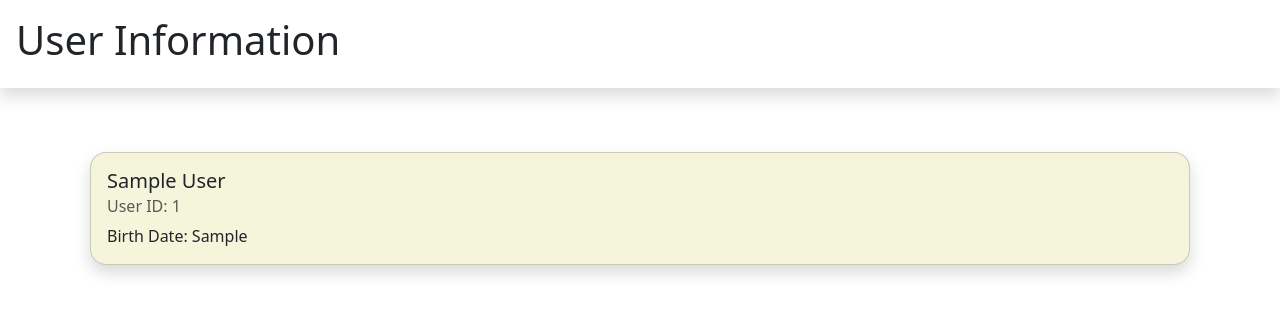
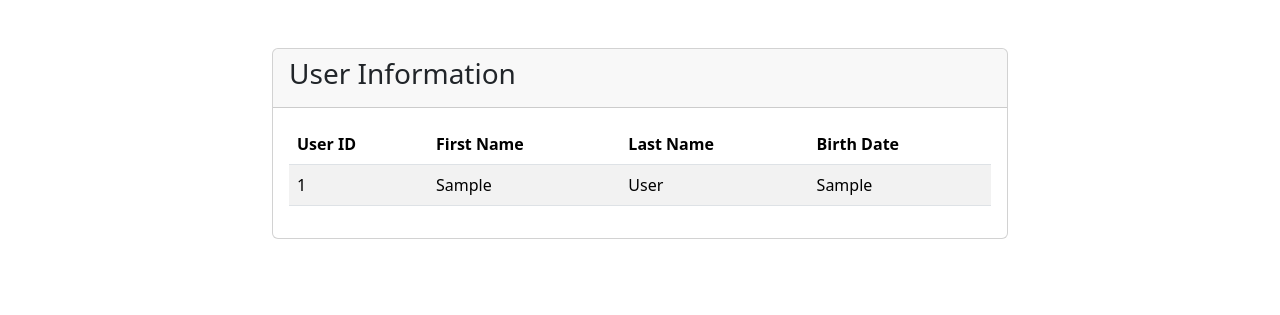
Before and after one commit to ibarondo/database-administration, a PHP site: page / in a window 1280 px wide. Shown: the top 315 px of the page. Run offline with PHP 8.4, Linux system fonts and the light colour scheme; tables that the repository leaves empty or names only in its code hold one stand-in row (values such as "Sample post").

Commit message:
Update submodule content

```diff
--- a/A05/index.php
+++ b/A05/index.php
@@ -19,41 +19,54 @@ $result = executeQuery($query);
 </head>
 
 <body>
-  <div class="container-fluid shadow mb-5 p-3">
-    <h1>User Information</h1>
+  <div class="container my-5">
+    <div class="row justify-content-center">
+      <div class="col-md-8">
+        <div class="card">
+          <div class="card-header">
+            <h3>User Information</h3>
           </div>
-  <div class="container">
-    <div class="row">
-
+          <div class="card-body">
             <!-- PHP BLOCK -->
             <?php
             if (mysqli_num_rows($result)) {
+            ?>
+              <table class="table table-striped">
+                <thead>
+                  <tr>
+                    <th scope="col">User ID</th>
+                    <th scope="col">First Name</th>
+                    <th scope="col">Last Name</th>
+                    <th scope="col">Birth Date</th>
+                  </tr>
+                </thead>
+                <tbody>
+                  <?php
+
                   while ($user = mysqli_fetch_assoc($result)) {
                   ?>
-
-          <div class="col-12">
-            <div class="card rounded-4 shadow my-3 mx-2" style="background-color: beige">
-              <div class="card-body">
-                <h5 class="card-title">
-                  <?php echo $user["firstName"] . " " . $user["lastName"]; ?>
-                </h5>
-                <h6 class="card-subtitle mb-2 text-body-secondary">
-                  User ID: <?php echo $user["userID"]; ?>
-                </h6>
-                <p class="card-text">
-                  Birth Date: <?php echo $user["birthDay"]; ?>
-                </p>
-              </div>
-            </div>
-          </div>
-
+                    <tr>
+                      <td><?php echo $user["userID"]; ?></td>
+                      <td><?php echo $user["firstName"]; ?></td>
+                      <td><?php echo $user["lastName"]; ?></td>
+                      <td><?php echo $user["birthDay"]; ?></td>
+                    </tr>
                   <?php
                   }
+                  ?>
+                </tbody>
+              </table>
+            <?php
             } else {
               echo "<div class='col-12'><p>No users found.</p></div>";
             }
             ?>
 
+
+          </div>
+        </div>
+      </div>
+    </div>
   </div>
   </div>
 
```
Also changed, not shown: M01/connect.php (added, +19 -0 lines), M01/index.php (added, +64 -0 lines). Lines whose indentation alone changed are shown as unchanged.
